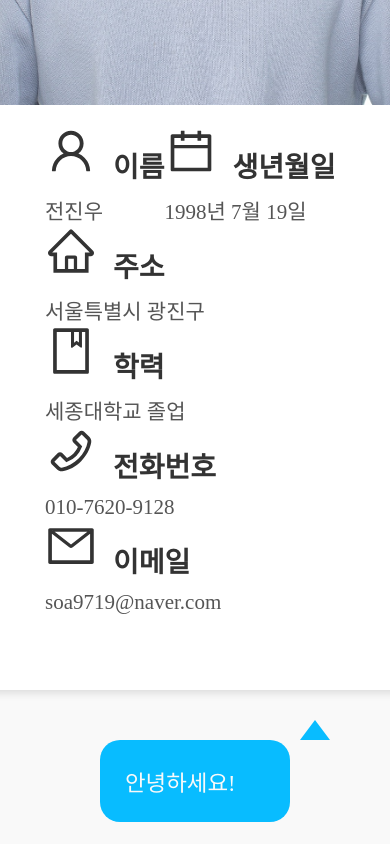
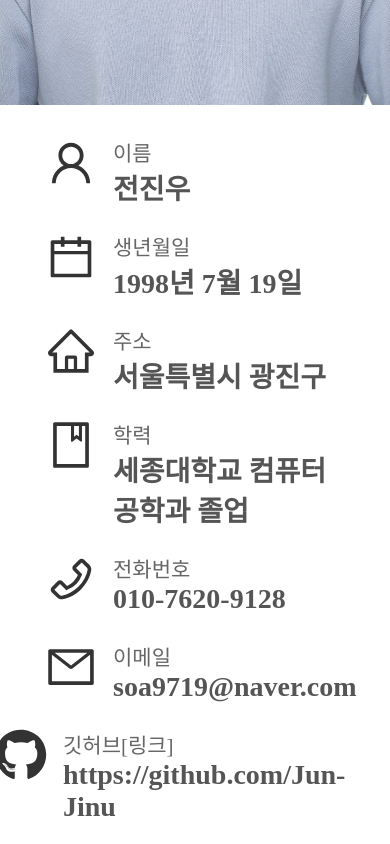
Before and after one commit to Jun-Jinu/portfolio, a Next.js app: page / in a window 390 px wide. Shown: the part 2320-3164 px from the top of the page. Built offline with nearby package versions, Linux system fonts and the light colour scheme.

Commit message:
feat: about me 정보 반응형 적용

```diff
--- a/components/common/about-me.tsx
+++ b/components/common/about-me.tsx
@@ -9,6 +9,7 @@ import {
     AiOutlineMail,
     AiOutlineHome,
 } from "react-icons/ai";
+import { FaGithub } from "react-icons/fa";
 
 interface ListItemProps {
     date: string;
@@ -39,39 +40,53 @@ const Title = styled.h2`
 
 const Image = styled.img`
     margin: 0 auto 20px auto;
+    width: 400px;
     max-width: 100%;
     height: auto !important;
 `;
 
 const InfoContainer = styled.div`
     display: flex;
+    flex-direction: row;
     color: #333;
     flex-wrap: wrap;
 
-    width: 500px;
-    padding: 0 50px;
+    width: 600px;
     margin: 0 auto;
 `;
 
+const Info = styled.div`
+    width: 300px;
+    display: flex;
+    color: #333;
+
+    margin: 12px auto;
+`;
+
+const InfoDetail = styled.div`
+    display: flex;
+    flex-direction: column;
+`;
+
+const Icon = styled.div`
+    font-size: 52px;
+    margin-right: 16px;
+`;
+
 const Label = styled.div`
-    // display: flex;
-    // text-align: center;
-    // align-items: center;
+    font-size: 21px;
+    color: #666;
+`;
+
+const Value = styled.div`
     font-size: 28px;
     font-weight: bold;
-
-    margin-bottom: 6px;
+    color: #555;
 `;
 
-const Value = styled.p`
-    font-size: 21px;
-    color: #555;
-    // margin-left: 72px;
-`;
-
-const Icon = styled.span`
-    font-size: 52px;
-    margin-right: 16px;
+const GithubContainer = styled.div`
+    display: flex;
+    margin-top: 12px;
 `;
 
 const Bubble = styled.div`
@@ -104,7 +119,11 @@ const data = [
         value: "1998년 7월 19일",
     },
     { icon: <AiOutlineHome />, label: "주소", value: "서울특별시 광진구" },
-    { icon: <AiOutlineBook />, label: "학력", value: "세종대학교 졸업" },
+    {
+        icon: <AiOutlineBook />,
+        label: "학력",
+        value: "세종대학교 컴퓨터공학과 졸업",
+    },
     { icon: <AiOutlinePhone />, label: "전화번호", value: "010-7620-9128" },
     { icon: <AiOutlineMail />, label: "이메일", value: "soa9719@naver.com" },
 ];
@@ -118,18 +137,37 @@ const AboutMe = () => (
                     <Image src="/images/my_img.jpeg" alt="전진우 프로필 사진" />
                     <InfoContainer>
                         {data.map(({ icon, label, value }) => (
-                            <div key={label}>
-                                <Label>
-                                    <Icon>{icon}</Icon>
-                                    {label}
-                                </Label>
-                                <Value>{value}</Value>
-                            </div>
+                            <Info key={label}>
+                                <Icon>{icon}</Icon>
+                                <InfoDetail>
+                                    <Label>{label}</Label>
+
+                                    <Value>{value}</Value>
+                                </InfoDetail>
+                            </Info>
                         ))}
+                        <GithubContainer>
+                            <Icon>
+                                <FaGithub />
+                            </Icon>
+                            <InfoDetail>
+                                <Label>깃허브[링크]</Label>
+
+                                <Value>
+                                    <a href="https://github.com/Jun-Jinu">
+                                        https://github.com/Jun-Jinu
+                                    </a>
+                                </Value>
+                            </InfoDetail>
+                        </GithubContainer>
                     </InfoContainer>
                 </RowContainer>
             </BasicCard>
-            <Bubble>안녕하세요!</Bubble>
+            <Bubble>
+                안녕하세요! 웹 및 앱 풀스택 개발자입니다. 실무 경력은 없지만
+                새로운 것을 배우기도 하며 알고 있는 것을 공유하며 활용해 보는
+                것을 좋아합니다. 특히 코딩을 즐기는 것이 저의 장점입니다.
+            </Bubble>
         </ColumnContainer>
     </>
 );
--- a/components/common/project-card.tsx
+++ b/components/common/project-card.tsx
@@ -3,6 +3,14 @@ import BasicCard from "./basic-card";
 import { ProjectData } from "@/core/repository";
 
 const Box = styled.div`
+    width: 100%;
+    display: flex;
+    flex-direction: column;
+    align-items: center;
+    justify-content: center;
+`;
+
+const ColumnContainer = styled.div`
     width: 100%;
     display: flex;
     flex-direction: column;
@@ -87,8 +95,8 @@ const ProjectCard = () => (
     <Box>
         {ProjectData.map(
             ({ title, subtitle, imageSrc, description, link, features }) => (
-                <>
-                    <BasicCard key={title}>
+                <ColumnContainer key={title}>
+                    <BasicCard>
                         <Title>{title}</Title>
                         <Subtitle>{subtitle}</Subtitle>
                         <RowContainer>
@@ -112,7 +120,7 @@ const ProjectCard = () => (
                         </RowContainer>
                     </BasicCard>
                     <Spacer />
-                </>
+                </ColumnContainer>
             )
         )}
     </Box>
```
